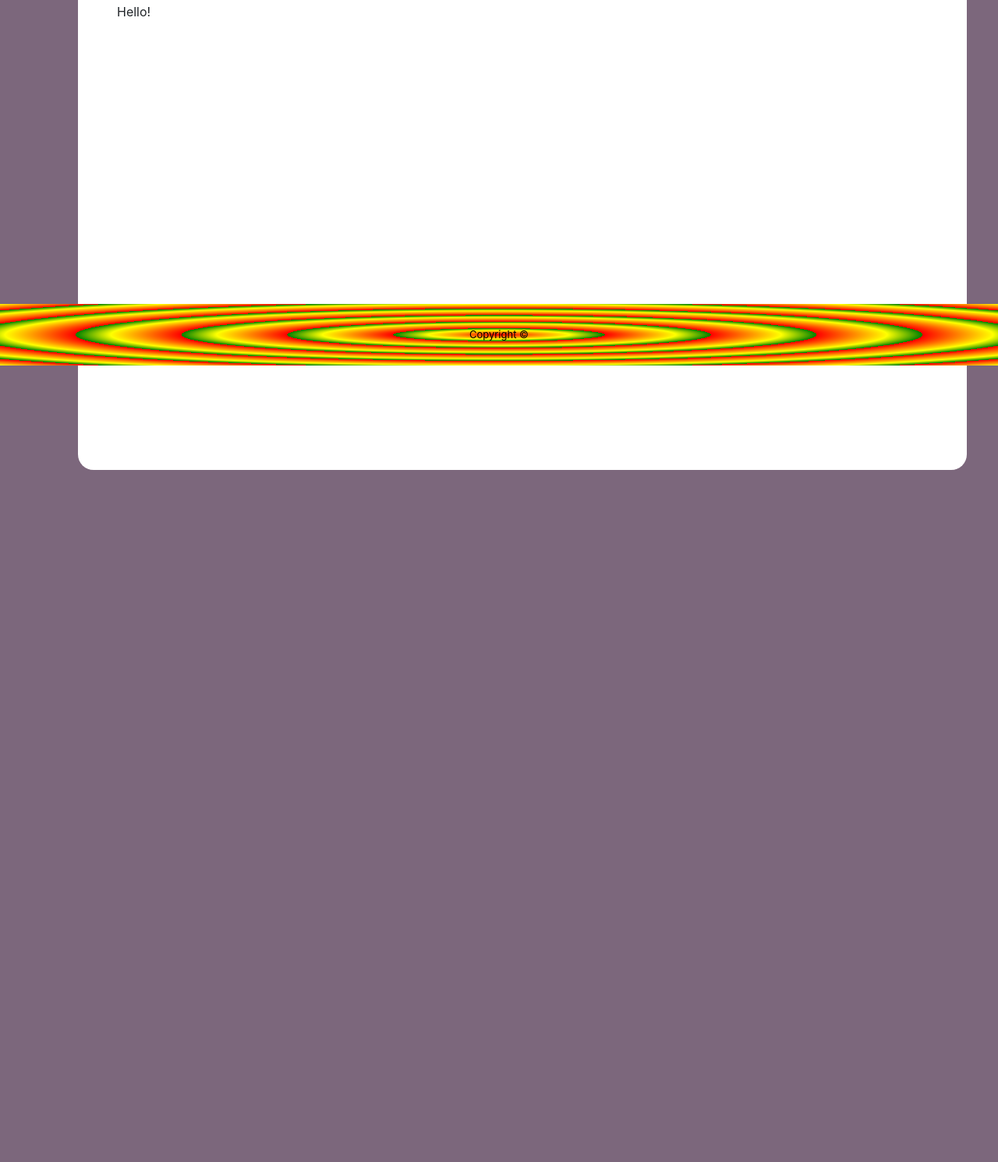
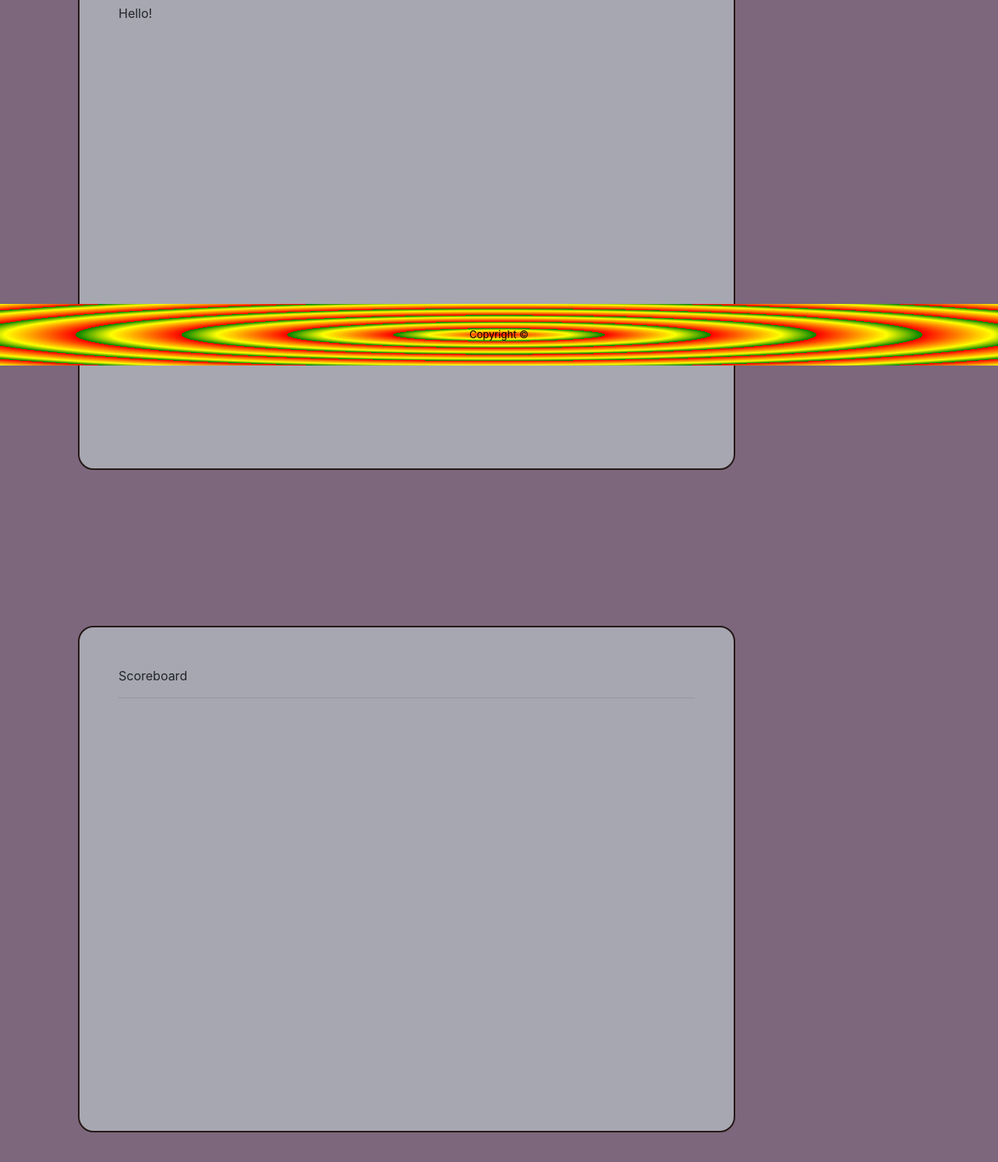
Before and after one commit to CLaughter/word-guess-game, a plain HTML site: page index.html in a window 1280 px wide. Shown: the part 331-1822 px from the top of the page at 78% size. Before the commit the page ends 1034 px from the top, so only its background shows below. Drawn offline with nearby package versions, Linux system fonts and the light colour scheme.

Commit message:
improved styling and boxes on html

```diff
--- a/assets/css/style.css
+++ b/assets/css/style.css
@@ -18,18 +18,29 @@
   border-radius: 35px;
   }
 
-  .container {
-    background-color: white;
+  .gameArea {
+    background-color: rgb(167, 167, 177);
     margin: 100px;
     padding: 50px;
     width: 100%;
     height:650px;
     border-radius: 20px;
-    border: #c00c00;
-    border-width: thick;
+    border: 2px solid #251817;
+  }
+
+  .scoreBoard {
+    float: left;
+    background-color: rgb(167, 167, 177);
+    margin: 100px;
+    padding: 50px;
+    width: 100%;
+    height:650px;
+    border-radius: 20px;
+    border: 2px solid #251817;
   }
 
   #footer {
+
     background-image: repeating-radial-gradient(red, yellow 10%, green 15%);
     color: black;
     text-align: center;
--- a/index.html
+++ b/index.html
@@ -22,13 +22,22 @@
       </div>
   </header>
 
-    <div class="container">
-      <div class="gameArea">
-        Hello!
+  <section>
+      <div class="row">
+        <div class="col-md-8">
+          <div class="gameArea">
+              Hello!
+          </div>
+        </div>
+
+        <div class="col-md-8">
+          <div class="scoreBoard">
+            Scoreboard
+            <hr>
+          </div>
+        <div>
       </div>
-    </div>
-
-
+  </section>
 
   <section>
     <footer id="footer">
```
